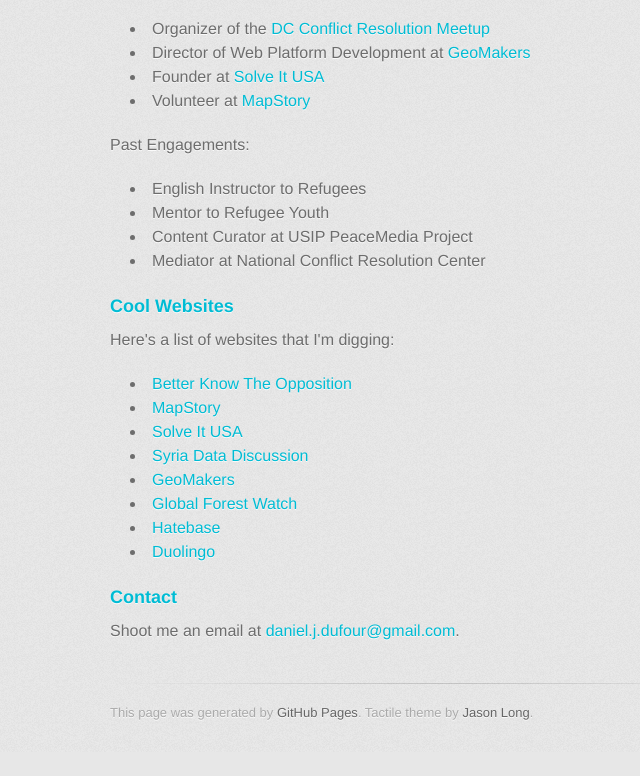
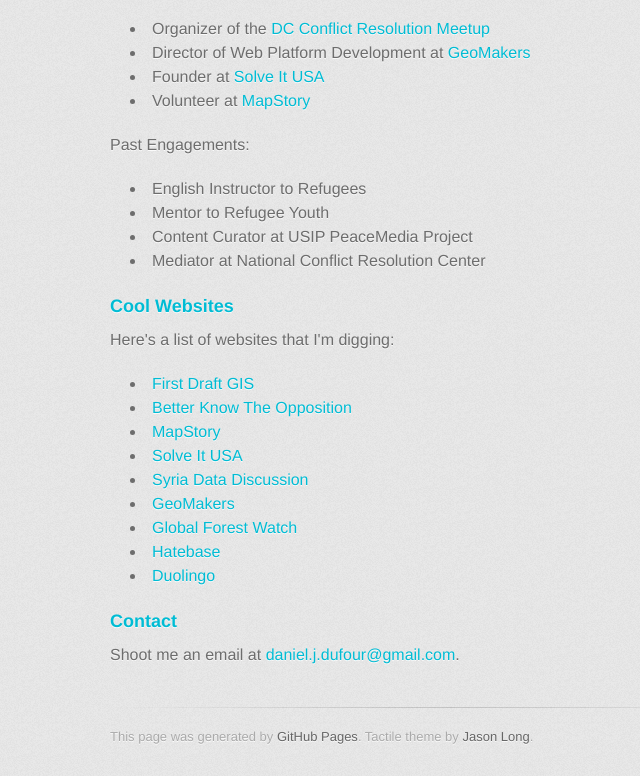
Before and after one commit to DanielJDufour/danieljdufour.github.io, a plain HTML site: page index.html in a window 1280 px wide. Shown: the part 1626-2402 px from the top of the page, without its empty margins (220-860 px from the left). Before the commit the page ends 2378 px from the top, so only its background shows below. Drawn offline with Linux system fonts and the light colour scheme; a web font is replaced by a local one.

Commit message:
Update index.html

```diff
--- a/index.html
+++ b/index.html
@@ -113,6 +113,7 @@
 <p>Here's a list of websites that I'm digging:</p>
 
 <ul>
+<li><a href='http://firstdraftgis.com'>First Draft GIS</a></li>
 <li><a href='http://betterknowtheopposition.com'>Better Know The Opposition</a></li>
 <li><a href='http://mapstory.org'>MapStory</a></li>
 <li><a href='http://solveitusa.org'>Solve It USA</a></li>
```
